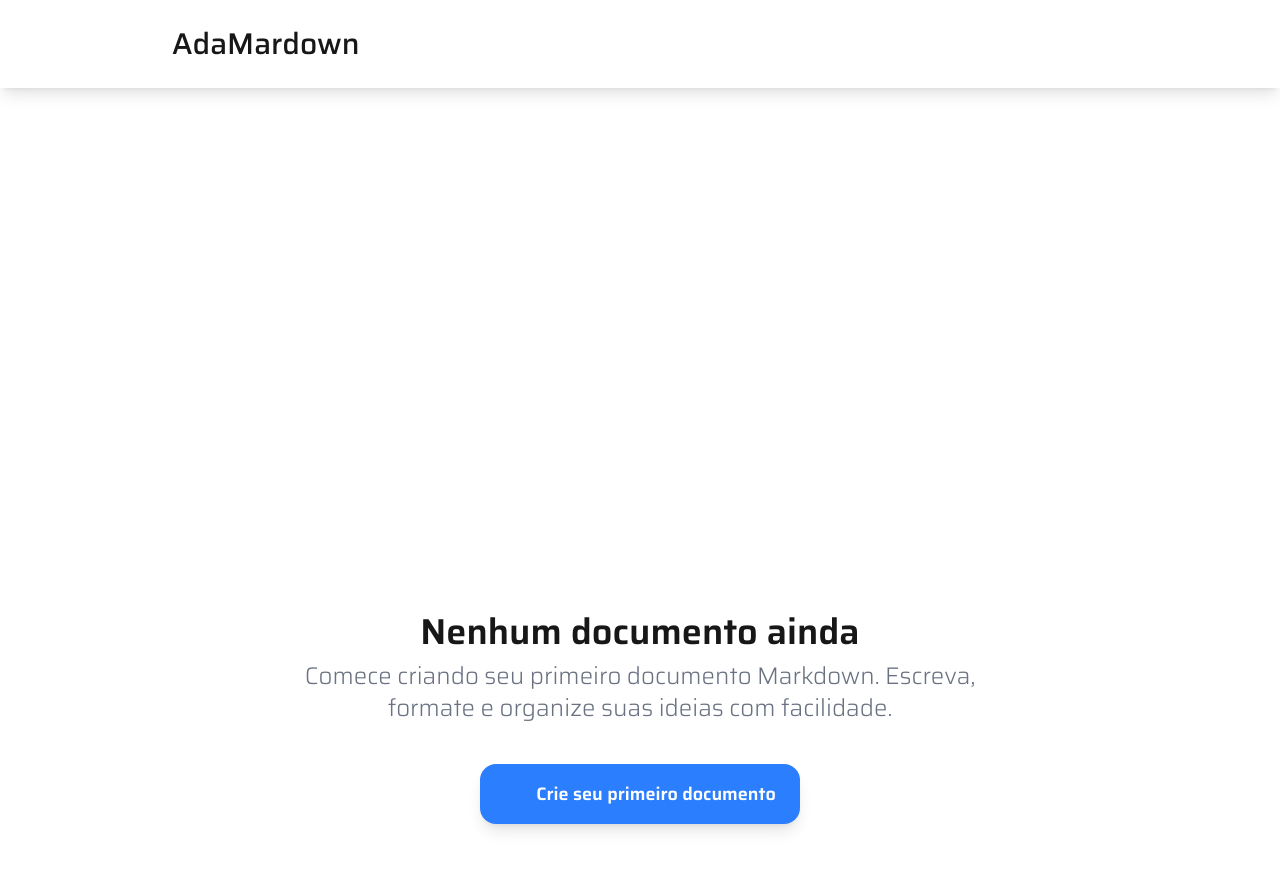
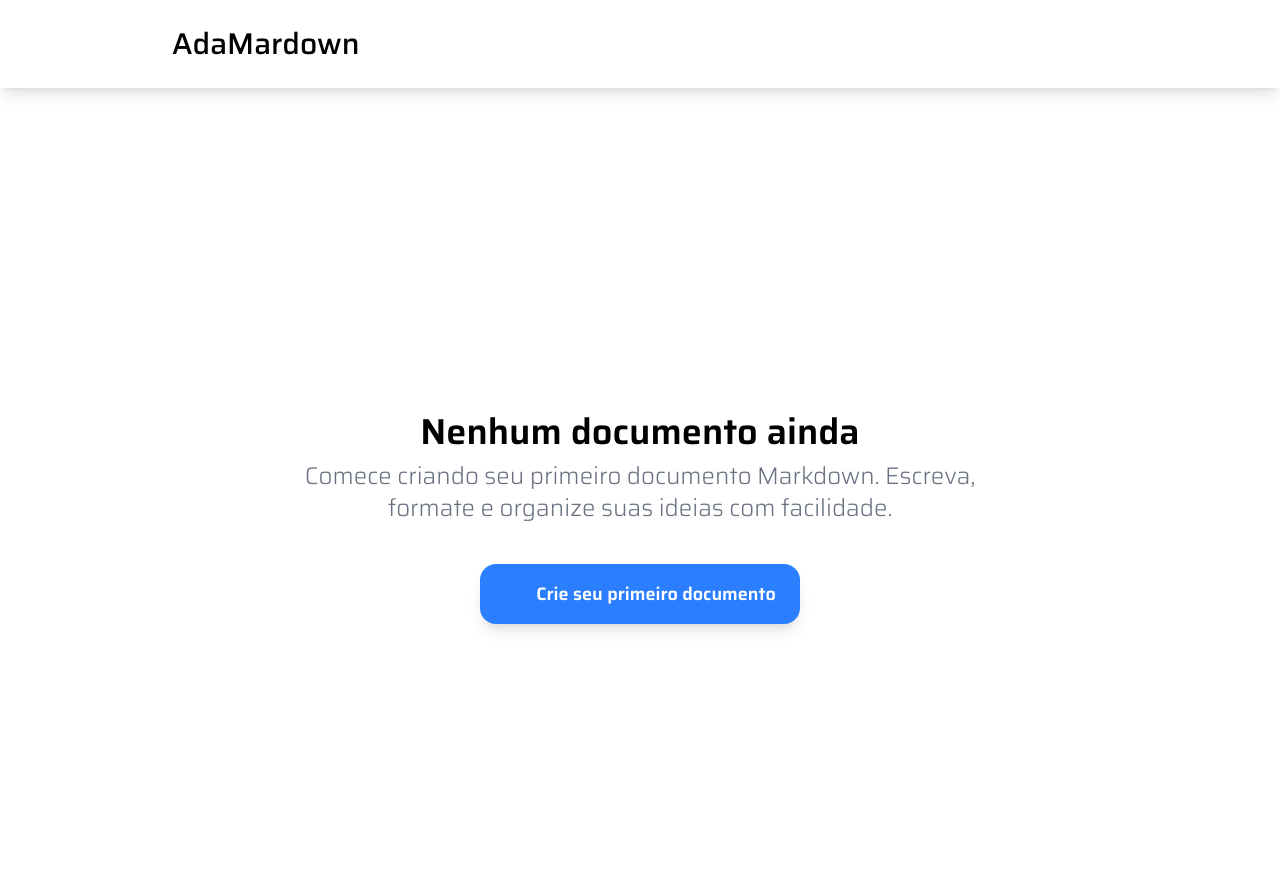
Before and after one commit to neves2kk/desafio-frontend-ada, a Next.js app: page / in a window 1280 px wide. Shown: the top 870 px of the page. After the commit the page ends 800 px from the top, so only its background shows below. Built offline with nearby package versions, Linux system fonts and the light colour scheme; some icons are missing.

Commit message:
feat: adding layouts

```diff
--- /dev/null
+++ b/src/app/(main)/layout.tsx
@@ -0,0 +1,13 @@
+"use client"
+
+import { Header } from "@/components/header";
+
+export default function HomeLayout({children}: Readonly<{
+  children: React.ReactNode;}>) {
+    return (
+        <>
+            <Header/>
+            {children}
+        </>
+    )
+}
--- a/src/app/page.tsx
+++ b/src/app/(main)/page.tsx
@@ -59,7 +59,7 @@ export default function Home() {
         )}
       </main>
     ) : (
-      <main className="flex items-center justify-center h-280 flex-col gap-10 px-4">
+      <main className="flex items-center justify-center h-180  flex-col gap-10 px-4">
         <FileText size={100} color="#3B82F6" />
         <div className="flex items-center justify-center flex-col gap-2">
           <h1 className="text-4xl font-semibold">Nenhum documento ainda</h1>
--- a/src/app/globals.css
+++ b/src/app/globals.css
@@ -6,11 +6,17 @@
 }
 
 body,html {
-  background: var(--background);
-  color: var(--foreground);
-  font-family: Arial, Helvetica, sans-serif;
-  margin:0;
+  background-color: white;
+  -webkit-font-smoothing: antialiased;
+  overflow-x:hidden;
+  height: 100%;
+  width: 100%;
 }
 .Toastify__toast {
   padding: 0;
 }
+
+#root{
+    height: 100%;
+    width: 100%;
+}
--- a/src/app/layout.tsx
+++ b/src/app/layout.tsx
@@ -12,7 +12,7 @@ const saira = Saira({
 });
 
 export default function RootLayout({
-  children,
+  children
 }: Readonly<{
   children: React.ReactNode;
 }>) {
@@ -22,7 +22,7 @@ export default function RootLayout({
         className={saira.className}
       >
         <DocsContextProvider>
-          <Header/>
+
           {children}
           <ToastContainer
             theme="light"
--- a/src/app/markdown/[markdownid]/page.tsx
+++ b/src/app/markdown/[markdownid]/page.tsx
@@ -1,12 +1,16 @@
 "use client"
 
+import { BackButton } from "@/components/backButton";
+import { MarkdownHeader } from "@/components/markdownHeader";
 import { DocsContext } from "@/contexts/docsContext";
+import { useRouter } from "next/navigation";
 import { use, useContext, useEffect, useState } from "react";
 
 export default function MarkdownPage({params} : {params: Promise<{ markdownid: string }> }) {
     const  {markdownid}  = use(params);
     const {findDocById} = useContext(DocsContext);
     const [doc, setDoc] = useState<Docs | null>(null);
+    const router = useRouter();
 
     useEffect(() => {
         const fetchedDoc = findDocById(markdownid);
@@ -15,7 +19,7 @@ export default function MarkdownPage({params} : {params: Promise<{ markdownid: s
 
     return (
         <div>
-
+            <MarkdownHeader docTitle={doc?.title || ""} handleSave={() => {}} handleBack={()=>{router.push("/")}} />
         </div>
     )
 }
--- /dev/null
+++ b/src/app/markdown/layout.tsx
@@ -0,0 +1,13 @@
+"use client"
+
+import { MarkdownHeader } from "@/components/markdownHeader";
+
+export default function MarkdownLayout({children}: Readonly<{
+  children: React.ReactNode;}>) {
+    return (
+        <>
+
+            {children}
+        </>
+    )
+}
--- /dev/null
+++ b/src/components/backButton.tsx
@@ -0,0 +1,10 @@
+import { ArrowLeft } from "@deemlol/next-icons";
+
+export function BackButton({handleBack}: {handleBack?: () => void}) {
+    return (
+        <button onClick={handleBack} className="cursor-pointer">
+            <ArrowLeft size={24} />
+        </button>
+    );
+
+}
--- a/src/components/cardCreateDoc.tsx
+++ b/src/components/cardCreateDoc.tsx
@@ -26,7 +26,6 @@ export function CardCreateDoc({ handleCancel,handleCreate } : CardCreateDocProps
     const {handleSubmit,register} = useForm<inputsDocs>()
 
     const {addDoc} = useContext(DocsContext);
-    const {popUpOpen,setPopUpOpen} = usePopUp();
 
 
     const onSubmit = (data: inputsDocs) => {
@@ -45,8 +44,6 @@ export function CardCreateDoc({ handleCancel,handleCreate } : CardCreateDocProps
 
         toast(<SuccessToast title="Sucesso!" description="Mecânica cadastrada com sucesso." />)
     }
-
-
 
 
     return (
--- a/src/components/cardDoc.tsx
+++ b/src/components/cardDoc.tsx
@@ -21,8 +21,14 @@ export function CardDoc({title, content, createdAt,handleDelete, handleUpdate, h
                 <FileText size={40} color="#3B82F6" />
                 <h1 className="text-2xl font-semibold w-80">{title}</h1>
                 <div className="flex  gap-2 w-20  justify-center bg-gray-100 py-1 px-2 border border-gray-300 rounded-lg ml-auto">
-                    <Edit size={20} className=" text-black hover:text-blue-600" onClick={handleUpdate}/>
-                    <Trash2 size={20} cursor="red" className="text-black cursor-pointer hover:text-red-500" onClick={handleDelete}/>
+                    <Edit size={20} className=" text-black hover:text-blue-600" onClick={(e) => {
+                            e.stopPropagation();
+                            handleUpdate && handleUpdate();
+                        }}/>
+                    <Trash2 size={20} cursor="red" className="text-black cursor-pointer hover:text-red-500" onClick={(e) => {
+                            e.stopPropagation();
+                            handleDelete && handleDelete();
+                    }}/>
                 </div>
             </div>
             <p className="text-gray-500 text-lg">{content}</p>
--- a/src/components/cardUpdateDoc.tsx
+++ b/src/components/cardUpdateDoc.tsx
@@ -6,7 +6,6 @@ import { CustomButton } from "./customButton";
 import { useContext, useEffect, useState } from "react";
 import { DocsContext } from "@/contexts/docsContext";
 import { useForm } from "react-hook-form";
-import { usePopUp } from "@/hooks/usePopUp";
 import { toast } from "react-toastify";
 import SuccessToast from "./toasts/SucessToast";
 
@@ -40,9 +39,12 @@ export function CardUpdateDoc({ handleCancel,handleUpdate, id } : CardCreateUpda
             content: data.content,
             updatedAt: new Date()
         });
+
         if (handleUpdate){
             handleUpdate();
         }
+        toast(<SuccessToast title="Atualizado!" description="Documento atualizado com sucesso." />)
+
     }
 
 
--- a/src/components/customButton.tsx
+++ b/src/components/customButton.tsx
@@ -16,7 +16,7 @@ interface CreateMarkdownButtonProps extends ButtonHTMLAttributes<HTMLButtonEleme
 export function CustomButton({ text ,icon, role, ...props} : CreateMarkdownButtonProps) {
 
     const roleStyles: RoleButtonStyles = {
-        cancel: "border-2 border-gray-300 text-black rounded-2xl flex items-center px-5 py-3 cursor-pointer",
+        cancel: "border-2 border-gray-300 text-black rounded-2xl flex items-center px-5 py-3 cursor-pointer gap-3",
         createDoc: " text-white bg-blue-500 rounded-2xl flex items-center px-5 py-3 cursor-pointer",
         create: "flex items-center gap-3 bg-blue-500 text-white px-6 py-4 rounded-2xl shadow-lg cursor-pointer"
     }
--- /dev/null
+++ b/src/components/markdownHeader.tsx
@@ -0,0 +1,21 @@
+import { Save } from "@deemlol/next-icons";
+import { BackButton } from "./backButton";
+import { CustomButton } from "./customButton";
+
+interface MarkdownHeaderProps {
+    docTitle: string;
+    handleSave: () => void;
+    handleBack?: () => void;
+}
+
+export function MarkdownHeader({docTitle,handleSave, handleBack}: MarkdownHeaderProps) {
+    return(
+        <div className="flex items-center justify-between px-8 py-4 shadow-lg">
+            <div className="flex items-center gap-4">
+                <BackButton handleBack={handleBack} />
+                <h1 className="text-lg">{docTitle}</h1>
+            </div>
+            <CustomButton onClick={handleSave} text="Salvo" icon={<Save size={24} />} role="cancel" />
+        </div>
+    )
+}
```
